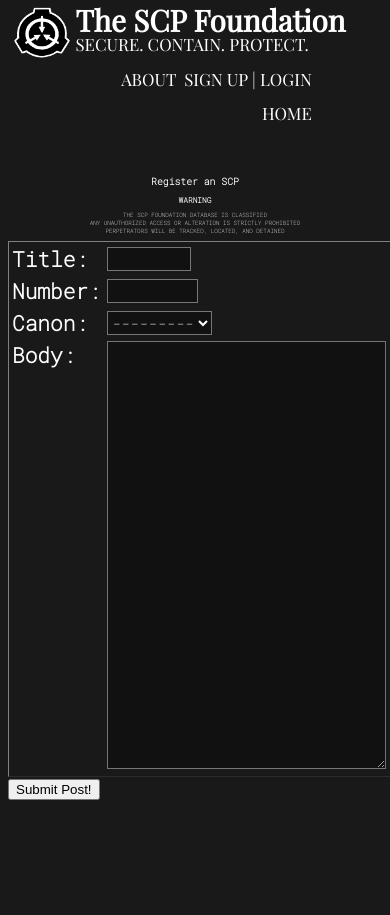
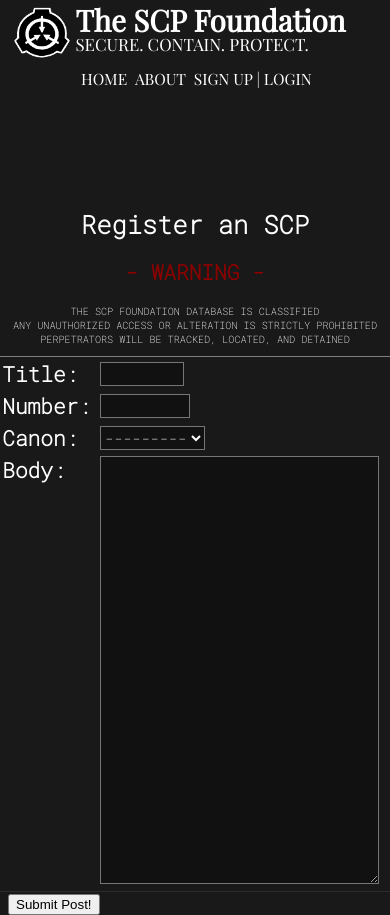
Before and after one commit to platothegeek/theSCPdatabase, a Django app: page /scp/new/ in a window 390 px wide. Before the commit the page ends 800 px from the top, so only its background shows below. Run offline with Django 3.2, Linux system fonts and the light colour scheme; data that the repository does not hold is empty; parts of the project's set-up code (start-up, migrations or seed data) failed here and were passed over.

Commit message:
Cleaned up new SCP article CSS

```diff
--- a/main_app/static/css/style.css
+++ b/main_app/static/css/style.css
@@ -44,19 +44,7 @@
     color: #ffffff;
     font-size: 4vh;
 }
-@media only screen and (max-width: 600px) {
-    .leftScpColumn li a {
-        font-size: 2vh;
-        margin-left: -5vw;
-    }
-    .leftScpColumn {
-        margin-left: -4vw;
-    }
-    .phoneNavBar {
-        margin-left: 15vw;
-        margin-right: 18vw;
-    }
-}
+
 @media only screen and (min-width: 1000px) {
     .leftScpColumn li a {
         font-size: 7vh;
@@ -104,7 +92,8 @@
     font-size: 1.5vw;
 }
 .submitTable {
-    width: 100vw;
+    width: 102.5vw;
+    margin-left: -2.5vw;
 }
 .submitTable th {
     border: none;
@@ -145,3 +134,29 @@
     color: #ffffff;
     font-size: 1.8vh;
 }
+@media only screen and (max-width: 600px) {
+    .leftScpColumn li a {
+        font-size: 2vh;
+        margin-left: -5vw;
+    }
+    .leftScpColumn {
+        margin-left: -4vw;
+    }
+    .phoneNavBar {
+        margin-left: 15vw;
+        margin-right: 18vw;
+    }
+    .phoneNavBar p {
+        font-size: 4vw;
+    }
+    .submitTitle {
+        font-size: 3vh;
+    }
+    .submitHead{
+        font-size: 2.5vh;
+        color: #8d0000;
+    }
+    .submitWarning{
+        font-size: 1.2vh;
+    }
+}
--- a/main_app/templates/articles/new.html
+++ b/main_app/templates/articles/new.html
@@ -4,7 +4,7 @@
 	{% csrf_token %}
     {{ form.non_field_errors }}
     <h1 class="submitTitle"><br>Register an SCP</h1>
-    <h2 class="submitHead">WARNING</h2>
+    <h2 class="submitHead" >- WARNING -</h2>
     <p class="submitWarning">THE SCP FOUNDATION DATABASE IS CLASSIFIED<br>ANY UNAUTHORIZED ACCESS OR ALTERATION IS STRICTLY PROHIBITED <br> PERPETRATORS WILL BE TRACKED, LOCATED, AND DETAINED</p>
 	<table border="1" class="submitTable">
 	{% for field in form.visible_fields %}
```
